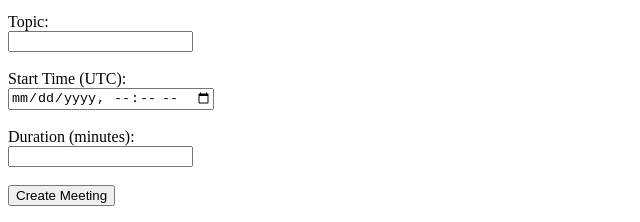
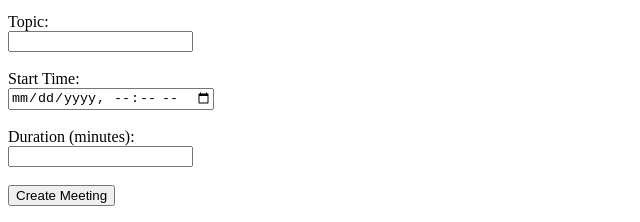
Before and after one commit to lokesh-arya/zoom-testing, a website: page views/dashboard-admin.html in a window 1280 px wide. Shown: the part 131-353 px from the top of the page, 0-640 px from the left. Drawn offline with nearby package versions, Linux system fonts and the light colour scheme.

Commit message:
change time

```diff
--- a/index.js
+++ b/index.js
@@ -88,6 +88,8 @@ app.post('/create-meeting', async (req, res) => {
   }
 
   const { topic, start_time, duration } = req.body;
+  console.log("this is time in frontend");
+  console.log(start_time);
 
   // ✅ Basic input validation
   if (!topic || !start_time || !duration) {
--- a/views/dashboard-admin.html
+++ b/views/dashboard-admin.html
@@ -12,7 +12,7 @@
   <form method="POST" action="/create-meeting">
     <label>Topic:</label><br>
     <input type="text" name="topic" required><br><br>
-    <label>Start Time (UTC):</label><br>
+    <label>Start Time:</label><br>
     <input type="datetime-local" name="start_time" required><br><br>
     <label>Duration (minutes):</label><br>
     <input type="number" name="duration" required><br><br>
```
